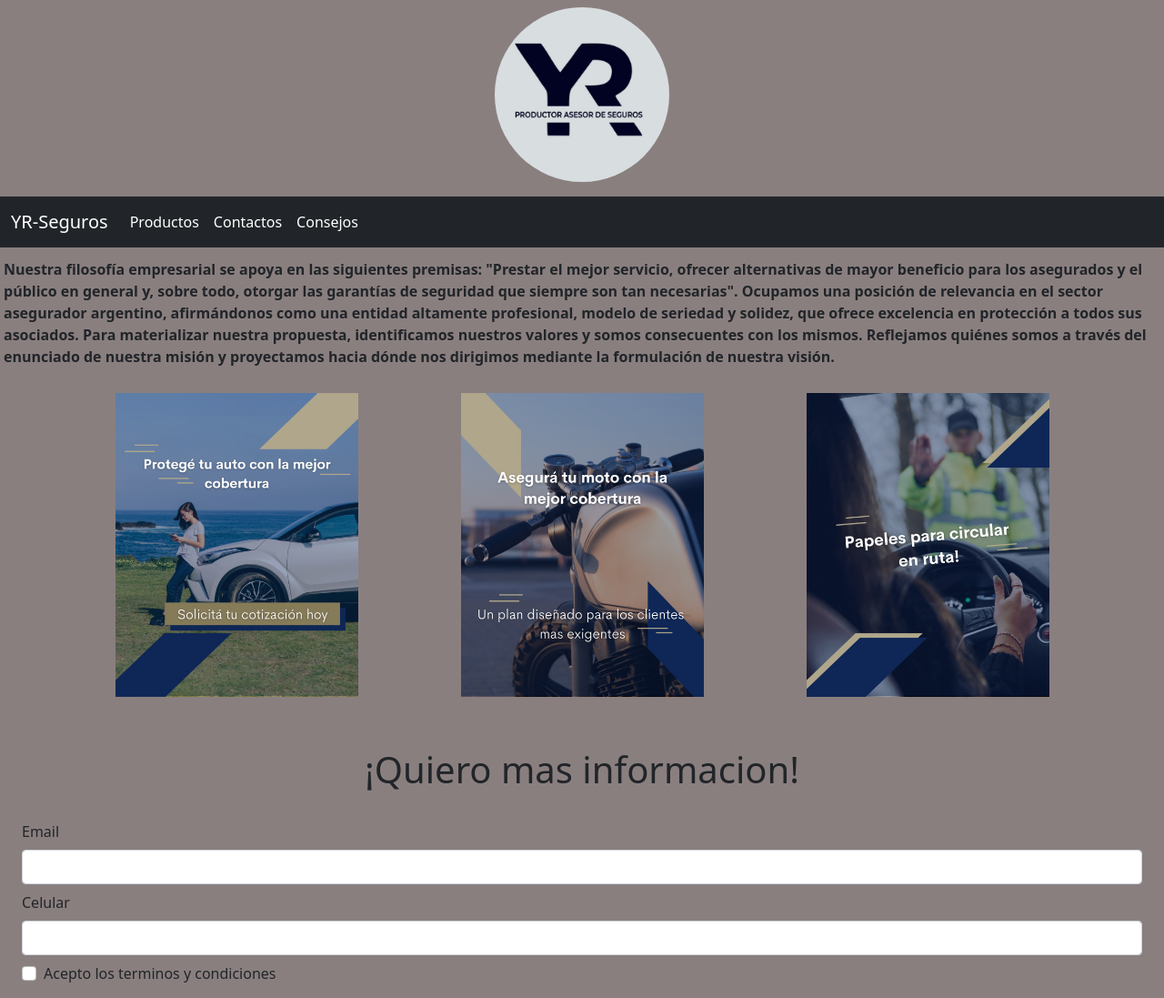
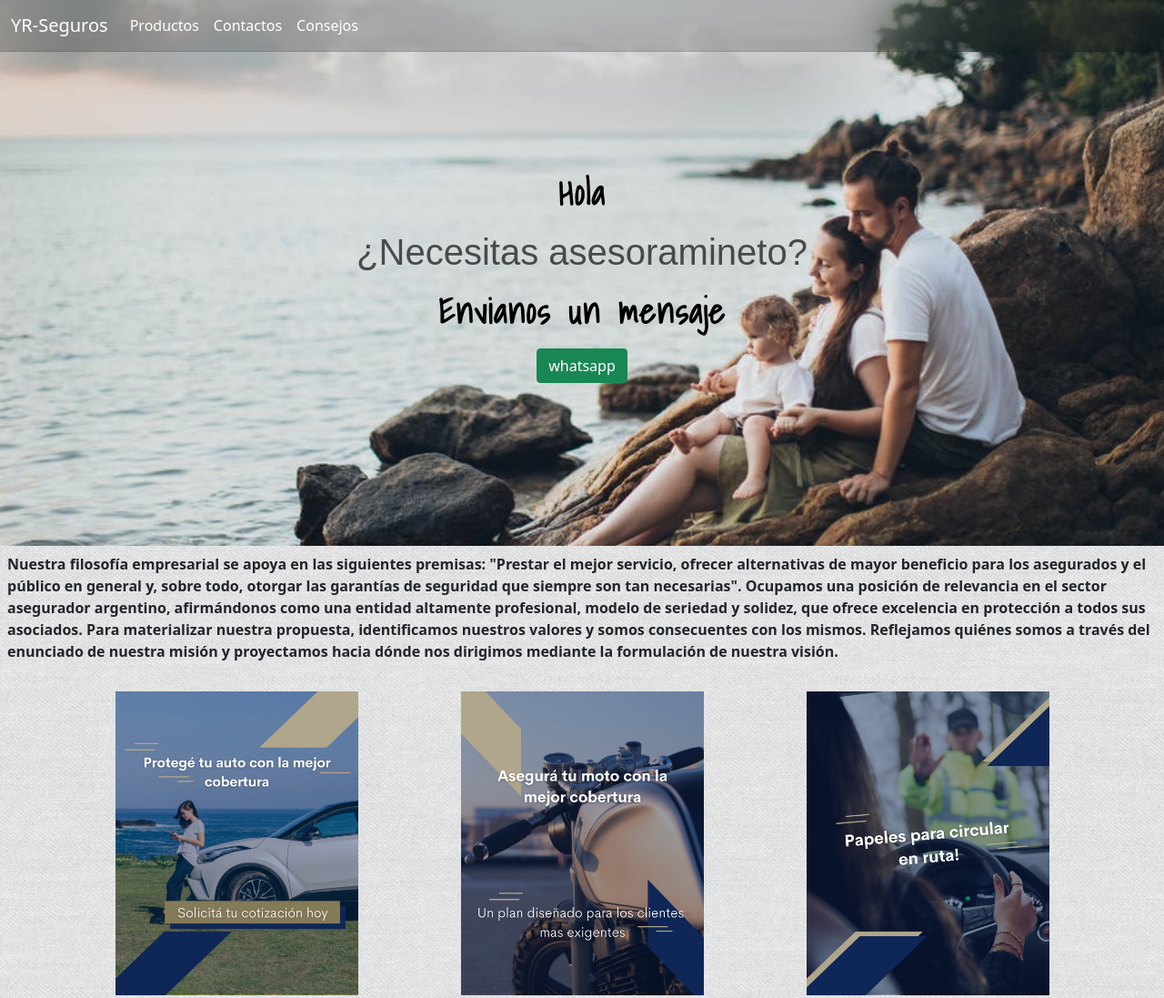
Before and after one commit to YamilRezett/bootstrap, a website: page index.html in a window 1280 px wide. Shown: the top 1097 px of the page at 91% size. Drawn offline with nearby package versions, Linux system fonts and the light colour scheme.

Commit message:
agregue contenido en general navar/baner

```diff
--- a/index.html
+++ b/index.html
@@ -29,11 +29,11 @@
     <title>Seguros/Poliza Digital_YR</title>
 </head>
 <body>
-    <h1 class="d-flex justify-content-center     bd-highlight mb-2">
+    <!--<h1 class="d-flex justify-content-center     bd-highlight mb-2">
         <img class="logo my-2 rounded-circle" src="/multimedia/imagen/logo.png" alt="logo">
-    </h1>
-    <header class=" mb-2">
-        <nav class="cabeza navbar navbar-expand-lg navbar-dark bg-dark">
+    </h1> -->
+    <header class="header w-100">
+        <nav class="cabeza navbar navbar-expand-lg navbar-dark ">
           <div class="container-fluid">
             <a class="navbar-brand" href="/html/nosotros.html">YR-Seguros</a>
             <button class="navbar-toggler" type="button" data-bs-toggle="collapse" data-bs-target="#navbarNav" aria-controls="navbarNav" aria-expanded="false" aria-label="Toggle navigation">
@@ -58,8 +58,37 @@
           </div>
         </nav>
       </header>
+
+      <section class="baner w-100">
+        <div class="container">
+         <div class="row justify-content-center text-center ">
+            <div class="col-12">
+             <h2 class="tipografia">Hola</h2>
+            </div>
+          </div>
+
+          <div class="row justify-content-center text-center">
+            <div class="col-12">
+              <h1 class="tipografia1">¿Necesitas asesoramineto?</h1>
+            </div>
+          </div>
+
+          <div class="row justify-content-center text-center">
+            <div class="col-12">
+              <h2 class="tipografia">Envianos un mensaje</h2>
+            </div>
+          </div>
+
+          <div class="row justify-content-center text-center">
+            <div class="col-12">
+              <button type="button" class="btn btn-success"><a class="whatsapp" href="https://wa.me/5493435312542?text=¡Estoy+interesado!">whatsapp</a></button>
+            </div>
+          </div>
+        </div>
+      </section>
+
       <section class="parrafo">
-        <p class="fw-bolder p-1">
+        <p class="fw-bolder p-2">
         Nuestra filosofía empresarial se apoya en las siguientes premisas: "Prestar el mejor servicio, ofrecer alternativas de mayor beneficio para los asegurados y el público en general y, sobre todo, otorgar las garantías de seguridad que siempre son tan necesarias".
 
         Ocupamos una posición de relevancia en el sector asegurador argentino, afirmándonos como una entidad altamente profesional, modelo de seriedad y solidez, que ofrece excelencia en protección a todos sus asociados.
@@ -108,7 +137,7 @@
           </form>
 </section>
 
-<footer class="final d-flex justify-content-center shadow-lg p-2 mb-4 rounded">
+<footer class="final d-flex justify-content-center shadow-lg p-2 mb-2 rounded">
   <div class="container">
     <div class="row">
       <div class="clas col text-start">
--- a/scss/base/_variables.scss
+++ b/scss/base/_variables.scss
@@ -1,5 +1,5 @@
 body {
-    background-color: rgb(131, 142, 154);
+    background-image: url("/multimedia/imagen/fondo-gris.png");
   }
   @media screen and (max-width: 496px) {
     .col{
@@ -10,14 +10,14 @@ body {
       display: none;
     }
     body{
-      background-color: rgba(132, 120, 120, 0.947);
+      background-image: url("/multimedia/imagen/fondo-gris.png");
         }
 
     .cabeza{
       font-size:small;
     }
     .final{
-      background-color: rgba(129, 120, 120, 0.947);
+      background-image: url("/multimedia/imagen/fondo-gris.png");
     }
     .fuera{
       display: none;
@@ -27,7 +27,7 @@ body {
 
   @media screen and (min-width: 969px) {
     body {
-      background-color: rgba(132, 120, 120, 0.947);
+      background-image: url("/multimedia/imagen/fondo-gris.png");
          }
     .circle1{
       transition: all 0.5s linear;
@@ -45,3 +45,10 @@ body {
     }
 
     }
+
+@media screen and (max-width: 786px) {
+  .baner{
+    height: 100vh;
+  }
+
+}
--- /dev/null
+++ b/scss/components/_baner.scss
@@ -0,0 +1,31 @@
+@import url("https://fonts.googleapis.com/css?family=Shadows+Into+Light|Source+Sans+Pro:400,700");
+
+.baner{
+    height: 75vh;
+    width: 100%;
+    display: flex;
+    align-items: center;
+    background:url("/multimedia/imagen/pexels-photo-1914982.jpeg") center/cover;
+    justify-content: center;
+  }
+
+.tipografia {
+    font-family: 'Shadows Into Light', cursive;
+    font-size: 38px;
+    font-weight: 700;
+    letter-spacing: 0.1rem;
+    color:black ;
+    padding: 10px;
+}
+
+.tipografia1 {
+    color: rgba(10, 10, 10, 0.692) ;
+    font-family: Arial, Helvetica, sans-serif;
+
+}
+
+.whatsapp{
+    text-decoration: none;
+    color: white;
+
+}
--- a/scss/components/_heard.scss
+++ b/scss/components/_heard.scss
@@ -1,3 +1,10 @@
 .logo{
     width: 15%;
     }
+
+.header {
+    background: rgba(rgb(14, 13, 13),0.2);
+    backdrop-filter:blur(30px);
+    position: fixed;
+    border-bottom: 1px solid rgba(#040921,0.1);
+        }
--- a/scss/style.scss
+++ b/scss/style.scss
@@ -3,3 +3,4 @@
 @import "./components/heard";
 @import "./components/nav";
 @import "./components/footer";
+@import "./components/baner";
```
Also changed, not shown: html/contactos.html (+20 -0 lines), css/style.css, multimedia/imagen/pexels-photo-1914982.jpeg (added), 1 other file.
